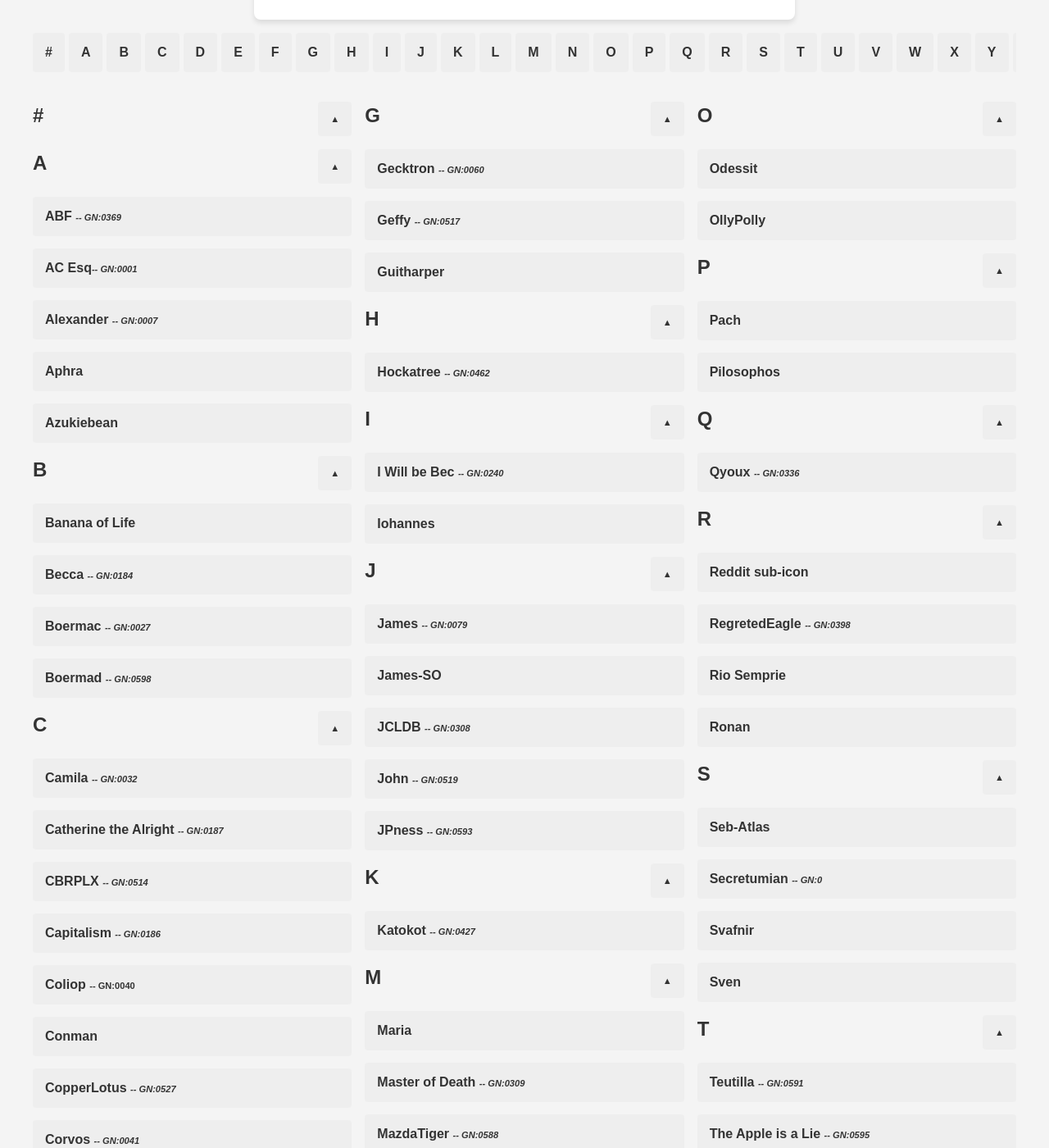
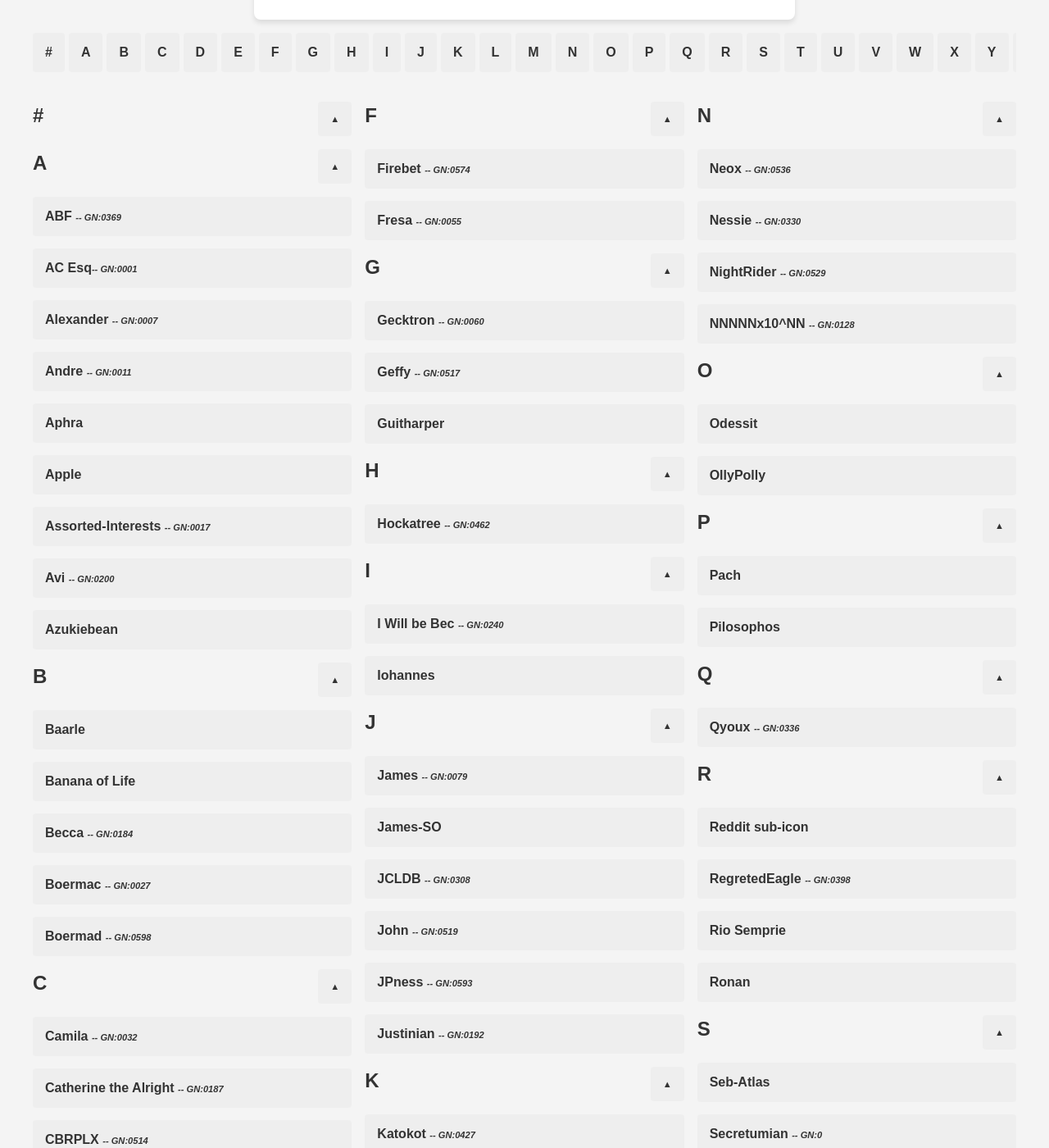
Before and after one commit to sirhcb/NAtesting, a Jekyll site: the page built from index.html, in a window 1280 px wide and 1400 px high, scrolled down 336 px. Shown: the whole window at 82% size. Built offline with Jekyll 4.4.1, drawn with Linux system fonts in a browser that asks for light colours.

Commit message:
Update list items in index.html for Series I

```diff
--- a/index.html
+++ b/index.html
@@ -101,7 +101,7 @@
   <ul>
   </ul>
 </div>
-<!-- <li><a href="/NotreArms/slideshows/Series /#slide-"> <i><small><small>-- GN:0</small></small></i></a></li>
+<!-- <li><a href="/NotreArms/slideshows/Series I/#slide-4"> <i><small><small>-- GN:0</small></small></i></a></li>
 
 <!-- Section A -->
 <div id="section-A">
@@ -116,7 +116,11 @@
     <li><a href="/NotreArms/slideshows/Series II/#slide-2">ABF <i><small><small>-- GN:0369</small></small></i></a></li>
     <li><a href="/NotreArms/slideshows/Series I/#slide-3">AC Esq<i><small><small>-- GN:0001</small></small></i></a></li>
     <li><a href="/NotreArms/slideshows/Series I/#slide-3">Alexander <i><small><small>-- GN:0007</small></small></i></a></li>
+    <li><a href="/NotreArms/slideshows/Series I/#slide-4">Andre <i><small><small>-- GN:0011</small></small></i></a></li>
     <li><a href="/NotreArms/slideshows/Series II/#slide-8">Aphra</a></li>
+    <li><a href="/NotreArms/slideshows/Series I/#slide-4">Apple</a></li>
+    <li><a href="/NotreArms/slideshows/Series I/#slide-4">Assorted-Interests <i><small><small>-- GN:0017</small></small></i></a></li>
+    <li><a href="/NotreArms/slideshows/Series I/#slide-4">Avi <i><small><small>-- GN:0200</small></small></i></a></li>
     <li><a href="/NotreArms/slideshows/Series II/#slide-1">Azukiebean</a></li>
   </ul>
 </div>
@@ -131,6 +135,7 @@
   </div>
 
     <ul>
+    <li><a href="/NotreArms/slideshows/Series I/#slide-4">Baarle</a></li>
     <li><a href="/NotreArms/slideshows/Series I/#slide-2">Banana of Life</a></li>
     <li><a href="/NotreArms/slideshows/Series I/#slide-3">Becca <i><small><small>-- GN:0184</small></small></i></a></li>
     <li><a href="/NotreArms/slideshows/Series I/#slide-3">Boermac <i><small><small>-- GN:0027</small></small></i></a></li>
@@ -203,6 +209,7 @@
 
   <ul>
     <li><a href="/NotreArms/slideshows/Series II/#slide-2">Firebet <i><small><small>-- GN:0574</small></small></i></a></li>
+    <li><a href="/NotreArms/slideshows/Series I/#slide-4">Fresa <i><small><small>-- GN:0055</small></small></i></a></li>
   </ul>
 </div>
 
@@ -266,6 +273,7 @@
     <li><a href="/NotreArms/slideshows/Series II/#slide-1">JCLDB <i><small><small>-- GN:0308</small></small></i></a></li>
     <li><a href="/NotreArms/slideshows/Series II/#slide-1">John <i><small><small>-- GN:0519</small></small></i></a></li>
     <li><a href="/NotreArms/slideshows/Series II/#slide-3">JPness <i><small><small>-- GN:0593</small></small></i></a></li>
+    <li><a href="/NotreArms/slideshows/Series I/#slide-4">Justinian <i><small><small>-- GN:0192</small></small></i></a></li>
   </ul>
 </div>
 
@@ -317,6 +326,7 @@
 
   <ul>
     <li><a href="/NotreArms/slideshows/Series II/#slide-3">Neox <i><small><small>-- GN:0536</small></small></i></a></li>
+    <li><a href="/NotreArms/slideshows/Series I/#slide-4">Nessie <i><small><small>-- GN:0330</small></small></i></a></li>
     <li><a href="/NotreArms/slideshows/Series II/#slide-1">NightRider <i><small><small>-- GN:0529</small></small></i></a></li>
     <li><a href="/NotreArms/slideshows/Series II/#slide-8">NNNNNx10^NN <i><small><small>-- GN:0128</small></small></i></a></li>
   </ul>
```
Also changed, not shown: other parts of index.html (+2 -0 lines).
